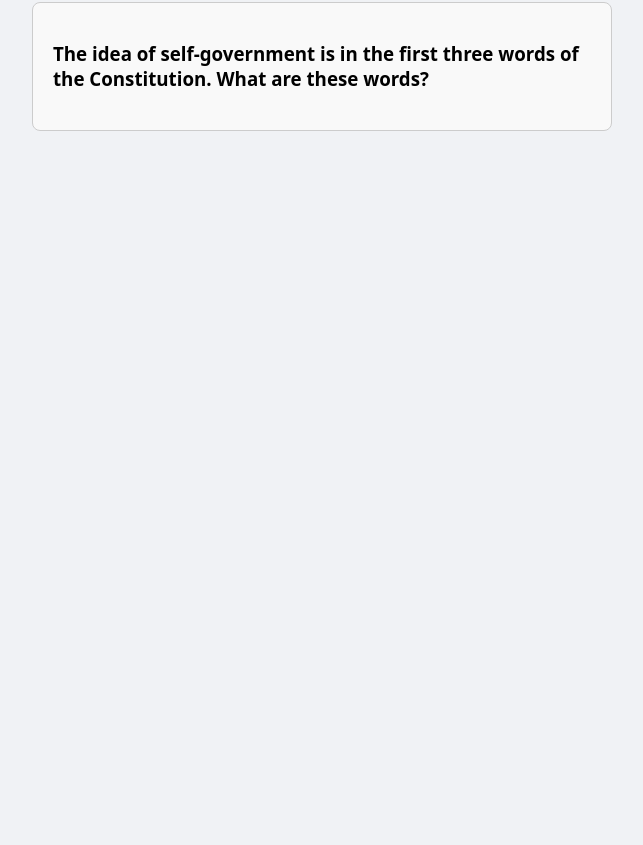
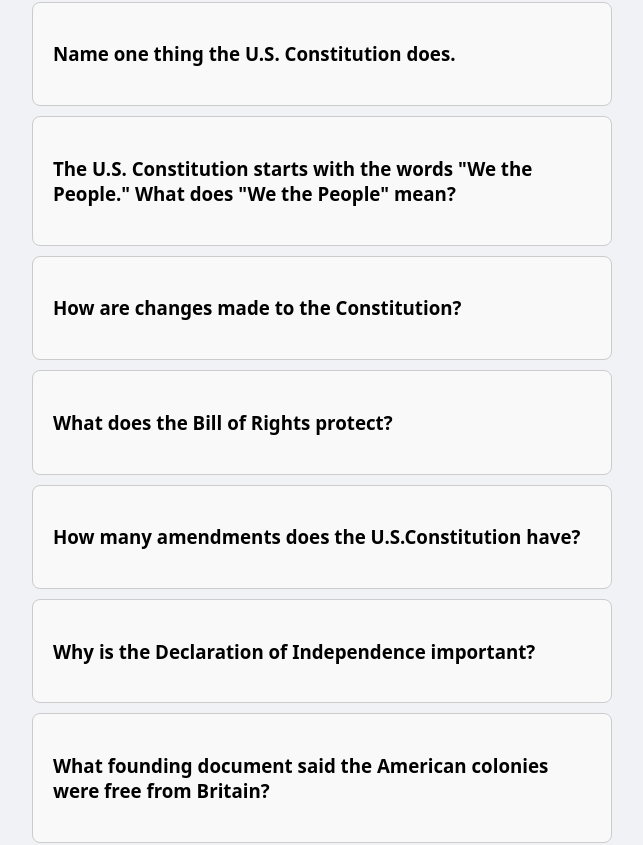
Before and after one commit to Joaquinrdlt/civics-128, a React (Vite) app: page / in a window 1280 px wide. Shown: the part 384-1229 px from the top of the page, without its empty margins (318-961 px from the left). Before the commit the page ends 800 px from the top, so only its background shows below. Built offline with nearby package versions, Linux system fonts and the light colour scheme.

Commit message:
added more questions

```diff
--- a/src/data/questions.js
+++ b/src/data/questions.js
@@ -2,21 +2,67 @@
 const questions = [
   {
     id: 1,
-    question: "What is the supreme law of the land?",
-    answer: "The Constitution",
+    question: "What is the form of government in the United States?",
+    answer: "Republic",
   },
   {
     id: 2,
-    question: "What does the Constitution do?",
-    answer:
-      "Sets up the government, defines the government, protects basic rights of Americans",
+    question: "What is the supreme law of the land?",
+    answer: "(U.S.) Constitution",
   },
   {
     id: 3,
-    question:
-      "The idea of self-government is in the first three words of the Constitution. What are these words?",
-    answer: "We the People",
+    question: "Name one thing the U.S. Constitution does.",
+    answer: "Protects the rights of the people",
   },
+  {
+    id: 4,
+    question: "The U.S. Constitution starts with the words \"We the People.\" What does \"We the People\" mean?",
+    answer: "Self-government",
+  },
+  {
+    id: 5,
+    question: "How are changes made to the Constitution?",
+    answer: "Amendments",
+  },
+  {
+    id: 6,
+    question: "What does the Bill of Rights protect?",
+    answer: "(The basic) rights of Americans",
+  },
+  {
+    id: 7,
+    question: "How many amendments does the U.S.Constitution have?",
+    answer: "Twenty-seven (27)",
+  },
+  {
+    id: 8,
+    question: "Why is the Declaration of Independence important?",
+    answer: "It says America is free from British control",
+  },
+  {
+    id: 9,
+    question: "What founding document said the American colonies were free from Britain?",
+    answer: "Declaration of Independence",
+  },
+  {
+    id: 10,
+    question: "Name two important ideas from the Declaration of Independence and the U.S. Constitution.",
+    answer: "Equality and liberty",
+  },
+  {
+    id: 11,
+    question: "The words \"Life, Liberty, and the pursuit of Happiness\" are in what founding document?",
+    answer: "Declaration of Independence",
+  },
+  {
+    id: 12,
+    question: "What is the economic system in the United States?",
+    answer: "Capitalism",
+  },
+  {
+    id: 13,
+  }
   // fill with the rest of the 128 questions
 ];
 
```
